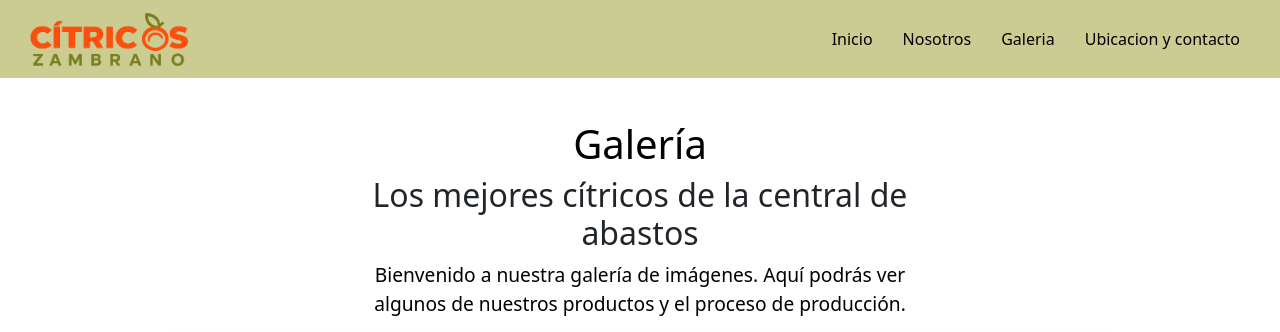
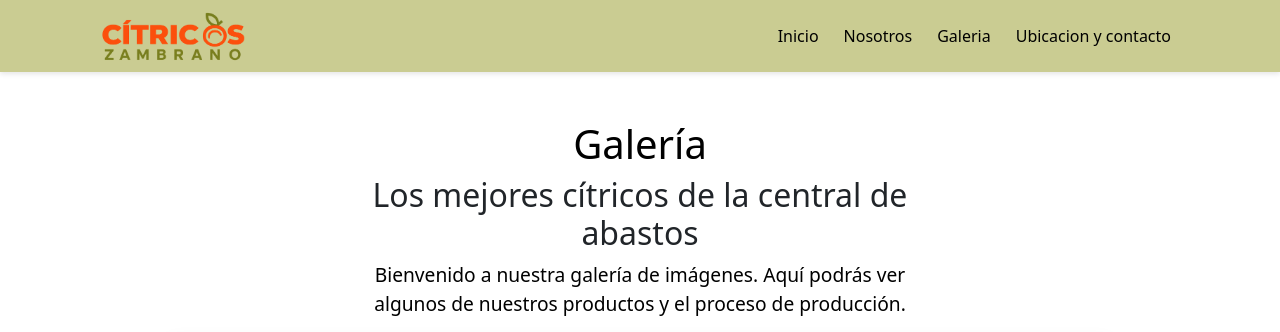
Before and after one commit to chili-willi/Citricoszambrano, a plain HTML site: page VISTAS/VGALERIA.HTML in a window 1280 px wide. Shown: the top 332 px of the page. Drawn offline with nearby package versions, Linux system fonts and the light colour scheme.

Commit message:
Correcion de CSS y adionamineto de iconos boostrap
Se hace la modificacion de todos los css y aparte se adiciona la libreria de bostrapp y se hace la eliminacion de scrip como se acordo con el equipo

```diff
--- a/CSS/GALERIA.CSS
+++ b/CSS/GALERIA.CSS
@@ -1,47 +1,4 @@
-header {
-    position: fixed;
-    top:0;
-    width: 100%;
-    background-color: #cacc92ff;
-    color: #000000ff;
-    padding: 10px;
-    align-items: center;
-    display: flex;
-}
 
-.encabezado {
-    display: flex;
-    justify-content: space-between;
-    align-items: center;
-    width: 100%;
-}
-
-.encabezado .logo {
-    width: flex;
-    height: center;
-}
-
-.encabezado .logo img {
-    width: 200px;
-    height: auto;
-    margin-right: 10px;
-}
-
-.encabezado nav {
-    display: flex;
-}
-
-.encabezado .menu-list{
-    display: flex;
-    list-style: none;
-    margin: 0;
-    padding: 0;
-    align-items: center;
-}
-
-.encabezado .menu-list a{
-    margin-right: 30px;
-}
 
 * {
     margin: 0;
--- a/CSS/NOSOTROS.CSS
+++ b/CSS/NOSOTROS.CSS
@@ -1,79 +1,3 @@
-/* Estilos generales */
-body {
-    font-family: Arial, sans-serif;
-    margin: 0;
-    padding: 0;
-    line-height: 1.6;
-}
-
-/* Header */
-header {
-    position: fixed;
-    top: 0;
-    width: 100%;
-    background-color: #cacc92ff;
-    color: #000000ff;
-    padding: 10px 0;
-    z-index: 1000;
-    box-shadow: 0 2px 5px rgba(0,0,0,0.1);
-}
-
-.encabezado {
-    display: flex;
-    justify-content: space-between;
-    align-items: center;
-    width: 90%;
-    max-width: 1200px;
-    margin: 0 auto;
-    padding: 0 20px;
-}
-
-.encabezado .logo img {
-    width: 180px;
-    height: auto;
-    transition: all 0.3s ease;
-}
-
-.encabezado nav {
-    display: flex;
-}
-
-.encabezado .menu-list {
-    display: flex;
-    list-style: none;
-    margin: 0;
-    padding: 0;
-    align-items: center;
-}
-
-.encabezado .menu-list a {
-    margin-right: 25px;
-    text-decoration: none;
-    color: #000;
-    font-weight: 500;
-    padding: 5px 0;
-    position: relative;
-    transition: all 0.3s ease;
-}
-
-.encabezado .menu-list a:hover {
-    color: #555;
-}
-
-.encabezado .menu-list a::after {
-    content: '';
-    position: absolute;
-    width: 0;
-    height: 2px;
-    bottom: 0;
-    left: 0;
-    background-color: #555;
-    transition: width 0.3s ease;
-}
-
-.encabezado .menu-list a:hover::after {
-    width: 100%;
-}
 
 
 .main-content {
@@ -108,11 +32,3 @@ header {
 .box p {
     color: #666;
 }
-
-
-.site-footer {
-    background-color: #cacc92;
-    padding: 20px 0;
-    text-align: center;
-    font-size: 0.9rem;
-}
--- a/CSS/STYLE.CSS
+++ b/CSS/STYLE.CSS
@@ -1,38 +1,44 @@
+/* Estilos generales */
+body {
+    font-family: Arial, sans-serif;
+    margin: 0;
+    padding: 0;
+    line-height: 1.6;
+}
+
+/* Header */
 header {
     position: fixed;
+    top: 0;
     width: 100%;
     background-color: #cacc92ff;
     color: #000000ff;
-    padding: 10px;
-    align-items: center;
-    display: flex;
+    padding: 10px 0;
+    z-index: 1000;
+    box-shadow: 0 2px 5px rgba(0,0,0,0.1);
 }
-
-/* Estilo del logo y menú en el header */
 
 .encabezado {
     display: flex;
     justify-content: space-between;
     align-items: center;
-    width: 100%;
-}
-
-.encabezado .logo {
-    width: flex;
-    height: center;
+    width: 90%;
+    max-width: 1200px;
+    margin: 0 auto;
+    padding: 0 20px;
 }
 
 .encabezado .logo img {
-    width: 200px;
+    width: 180px;
     height: auto;
-    margin-right: 10px;
+    transition: all 0.3s ease;
 }
 
 .encabezado nav {
     display: flex;
 }
 
-.encabezado .menu-list{
+.encabezado .menu-list {
     display: flex;
     list-style: none;
     margin: 0;
@@ -40,8 +46,33 @@ header {
     align-items: center;
 }
 
-.encabezado .menu-list a{
-    margin-right: 30px;
+.encabezado .menu-list a {
+    margin-right: 25px;
+    text-decoration: none;
+    color: #000;
+    font-weight: 500;
+    padding: 5px 0;
+    position: relative;
+    transition: all 0.3s ease;
+}
+
+.encabezado .menu-list a:hover {
+    color: #555;
+}
+
+.encabezado .menu-list a::after {
+    content: '';
+    position: absolute;
+    width: 0;
+    height: 2px;
+    bottom: 0;
+    left: 0;
+    background-color: #555;
+    transition: width 0.3s ease;
+}
+
+.encabezado .menu-list a:hover::after {
+    width: 100%;
 }
 
 /* footer */
--- a/VISTAS/VGALERIA.HTML
+++ b/VISTAS/VGALERIA.HTML
@@ -6,6 +6,7 @@
     <meta name="viewport" content="width=device-width, initial-scale=1.0">
     <title>Citricos Zambrano</title>
     <!-- CSS -->
+    <link rel="stylesheet" href="../CSS/STYLE.CSS">
     <link rel="stylesheet" href="../CSS/GALERIA.CSS">
     <!-- JAVASCRIPT -->
     <script src="../JS/GALERIA.JS"></script>
@@ -15,6 +16,7 @@
     <script src="https://cdn.jsdelivr.net/npm/bootstrap@5.3.6/dist/js/bootstrap.bundle.min.js"
         integrity="sha384-j1CDi7MgGQ12Z7Qab0qlWQ/Qqz24Gc6BM0thvEMVjHnfYGF0rmFCozFSxQBxwHKO"
         crossorigin="anonymous"></script>
+    <link rel="stylesheet" href="https://cdn.jsdelivr.net/npm/bootstrap-icons@1.13.1/font/bootstrap-icons.min.css">
 </head>
 
 <body>
@@ -33,7 +35,8 @@
                     <li class="menu-item"><a href="../INDEX.HTML" class="nav-link">Inicio</a></li>
                     <li class="menu-item"><a href="../VISTAS/VNOSOTROS.HTML" class="nav-link">Nosotros</a></li>
                     <li class="menu-item"><a href="../VISTAS/VGALERIA.HTML" class="nav-link">Galeria</a></li>
-                    <li class="menu-item"><a href="../VISTAS/VUBICAYCONTA.HTML" class="nav-link">Ubicacion y contacto</a></li>
+                    <li class="menu-item"><a href="../VISTAS/VUBICAYCONTA.HTML" class="nav-link">Ubicacion y
+                            contacto</a></li>
                 </ul>
             </nav>
         </section> <!-- Encabezado -->
@@ -46,7 +49,8 @@
         </section>
         <section class="intro">
             <h2>Los mejores cítricos de la central de abastos</h2>
-                <p>Bienvenido a nuestra galería de imágenes. Aquí podrás ver algunos de nuestros productos y el proceso de producción.</p>
+            <p>Bienvenido a nuestra galería de imágenes. Aquí podrás ver algunos de nuestros productos y el proceso de
+                producción.</p>
             <div class="galeria">
                 <img src="../IMG/DSC_7372.JPG" class="img-thumbnail" alt="Imagen 1">
                 <img src="../IMG/DSC_7375.JPG" class="img-thumbnail" alt="Imagen 2">
```
Also changed, not shown: JS/SCRIPT.JS (deleted, +0 -26 lines), VISTAS/VNOSOTROS.HTML (+9 -11 lines), VISTAS/VUBICAYCONTA.HTML (+13 -10 lines). Lines whose indentation alone changed are shown as unchanged.
